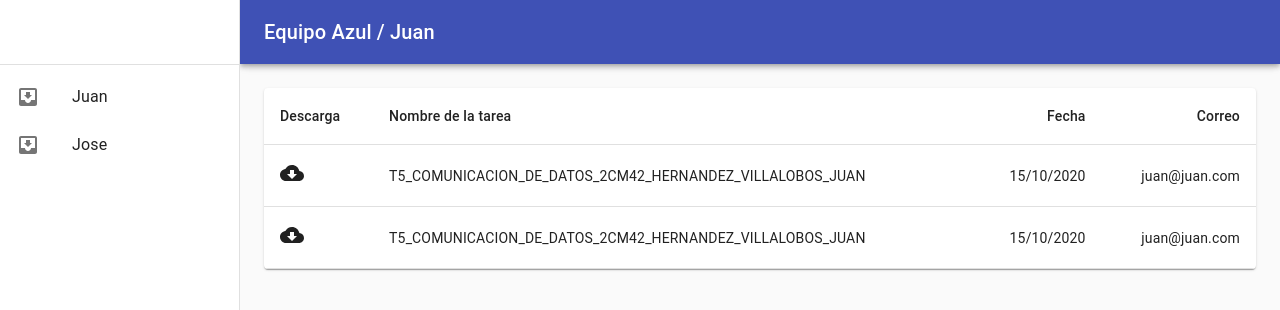
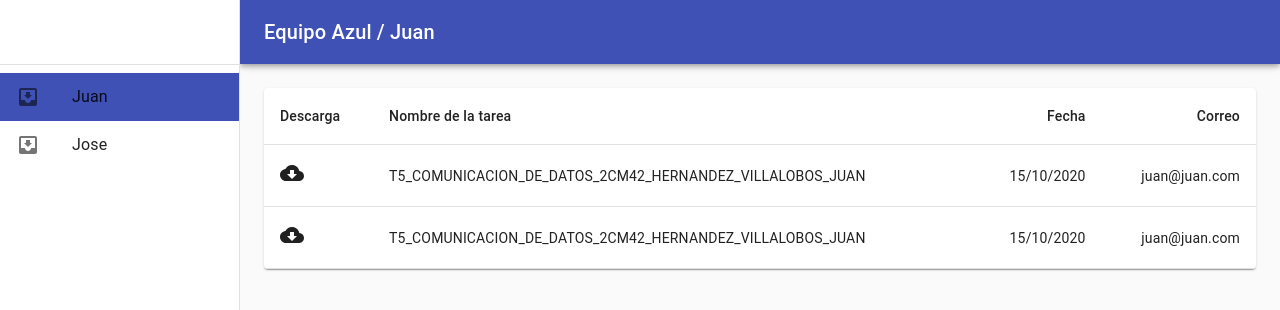
Before and after one commit to JuanitoHe/Pagina_Comunicacion_Datos, a React (Create React App) app: page / in a window 1280 px wide. Shown: the top 310 px of the page. Built offline with nearby package versions, Linux system fonts and the light colour scheme.

Commit message:
Add table

```diff
--- a/src/Components/Navigation/Navigation.jsx
+++ b/src/Components/Navigation/Navigation.jsx
@@ -51,6 +51,9 @@ const useStyles = makeStyles((theme) => ({
     flexGrow: 1,
     padding: theme.spacing(3),
   },
+  active: {
+    backgroundColor: '#3f51b5'
+  }
 }));
 
 function ResponsiveDrawer(props) {
@@ -70,9 +73,14 @@ function ResponsiveDrawer(props) {
       <Divider />
       <List>
         {ArchivosDeAlumnos.map((alumno) => (
-          <ListItem button key={alumno.nombreAlumno} onClick={() => {
-            cambiarAlumnoSeleccionado(alumno)
-          }}>
+          <ListItem
+            button
+            key={alumno.nombreAlumno}
+              onClick={() => {
+              cambiarAlumnoSeleccionado(alumno)
+            }}
+            className={classes[alumno.nombreAlumno == alumnoSeleccionado.nombreAlumno ? 'active' : '']}
+          >
             <ListItemIcon><InboxIcon /></ListItemIcon>
             <ListItemText primary={alumno.nombreAlumno} />
           </ListItem>
```
